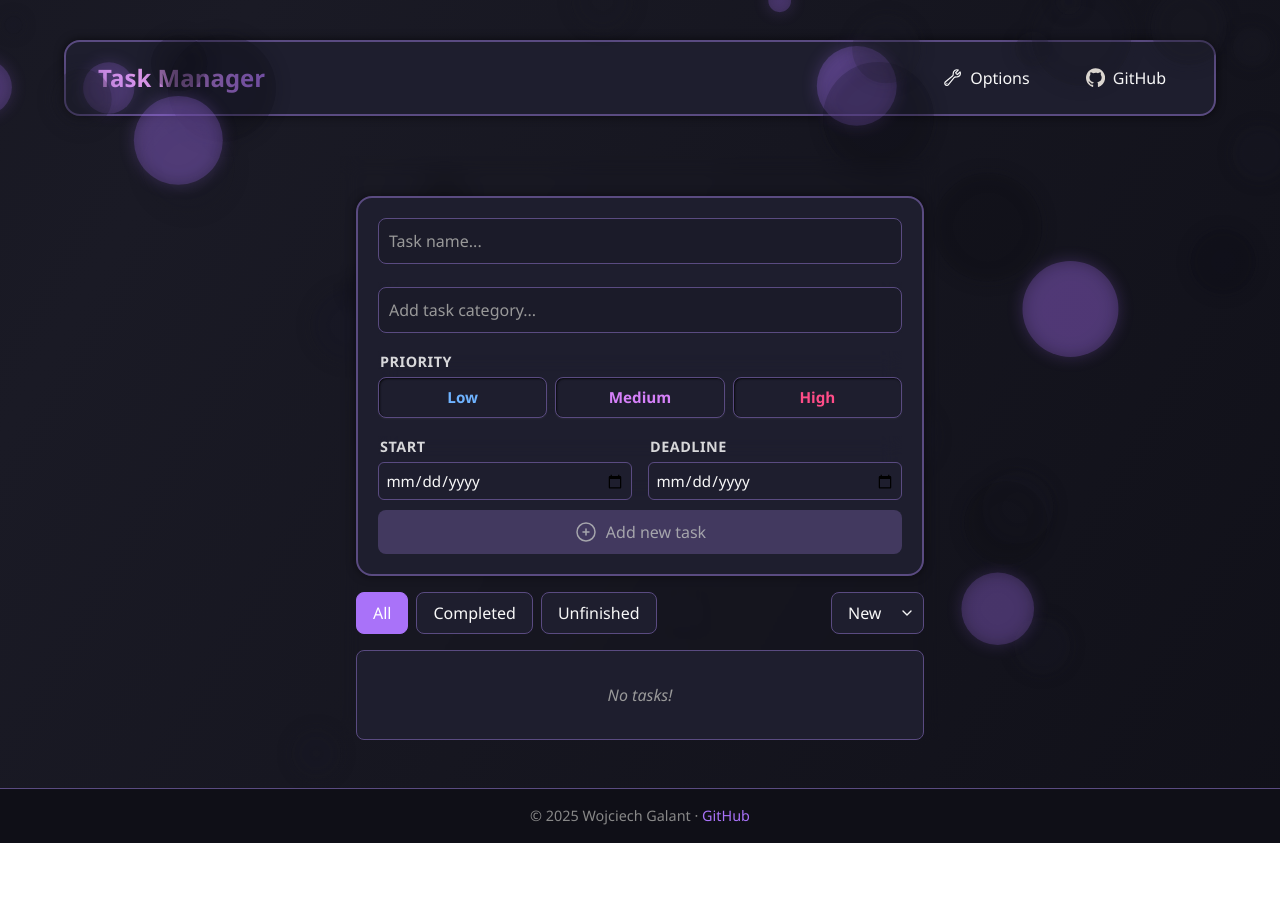
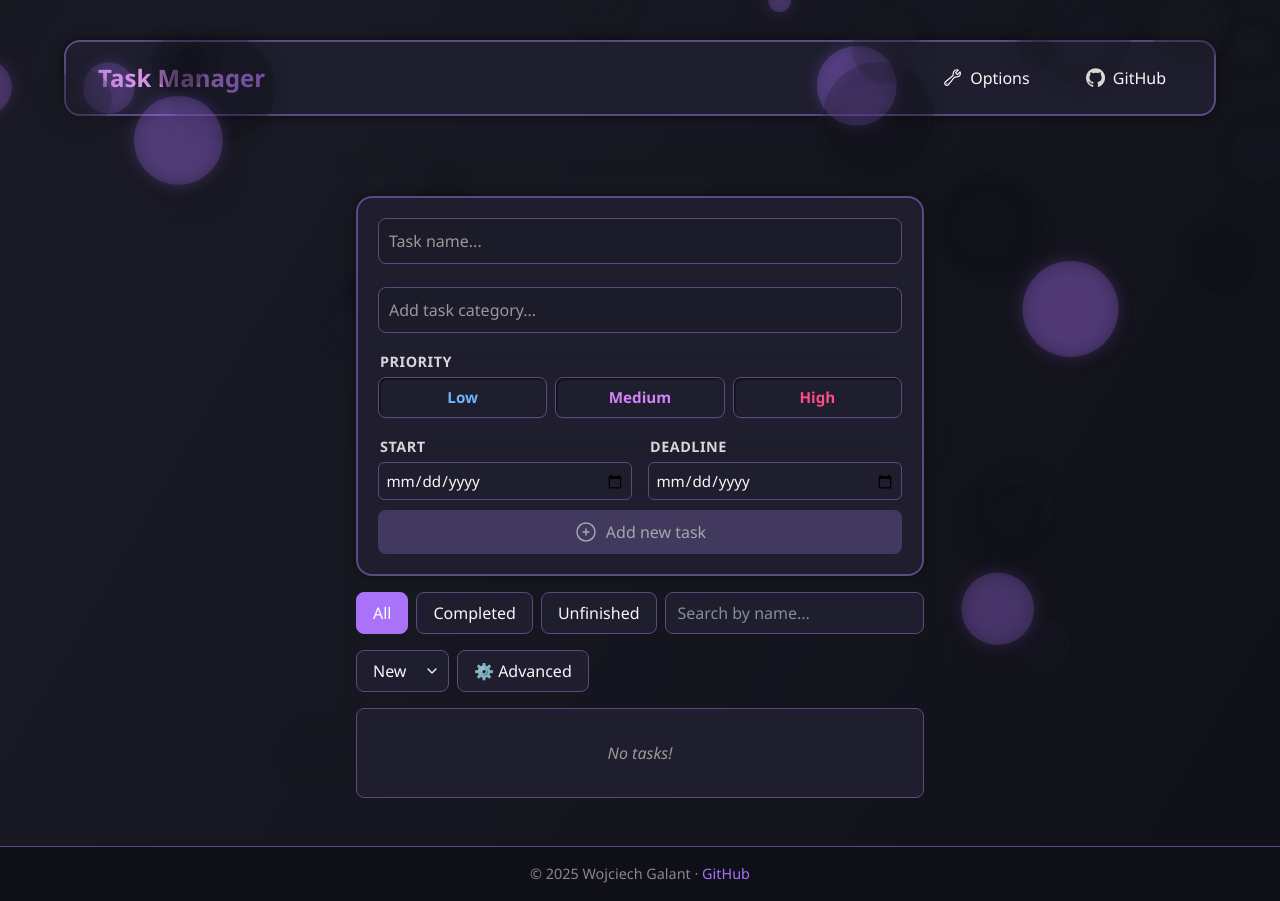
Before and after one commit to WojciechGalant1/react-task-app, a React (Vite) app: page / in a window 1280 px wide. Before the commit the page ends 843 px from the top, so only its background shows below. Built offline with nearby package versions, Linux system fonts and the light colour scheme.

Commit message:
feat: add search bar for tasks

```diff
--- /dev/null
+++ b/src/components/TaskAdvancedControls.jsx
@@ -0,0 +1,39 @@
+import React from 'react';
+
+export const TaskAdvancedControls = ({
+  searchQuery,
+  setSearchQuery,
+  currentGroup,
+  setGroup,
+  onClose
+}) => {
+  return (
+    <div className="modal-backdrop" onClick={onClose}>
+      <div className="modal" onClick={(e) => e.stopPropagation()}>
+        <h2>Advanced Options</h2>
+
+        <label>Search by name:</label>
+        <input
+          type="text"
+          className="search-input"
+          placeholder="e.g. groceries"
+          value={searchQuery}
+          onChange={(e) => setSearchQuery(e.target.value)}
+        />
+
+        <label>Group tasks by:</label>
+        <select
+          className="sort-select"
+          value={currentGroup}
+          onChange={(e) => setGroup(e.target.value)}
+        >
+          <option value="none">No grouping</option>
+          <option value="priority">Priority</option>
+          <option value="tags">Tags</option>
+        </select>
+
+        <button className="button" onClick={onClose}>Close</button>
+      </div>
+    </div>
+  );
+};
--- a/src/components/TaskControls.jsx
+++ b/src/components/TaskControls.jsx
@@ -1,8 +1,15 @@
-import React from 'react'
+import React from 'react';
 
-export const TaskControls = ({ currentFilter, setFilter, currentSort, setSort }) => {
+export const TaskControls = ({
+  currentFilter,
+  setFilter, currentSort,
+  setSort,
+  searchQuery,
+  setSearchQuery,
+  onOpenAdvanced
+}) => {
   return (
-        <div className="btn-row">
+    <div className="task-controls">
       <div className="btn-group">
         <button
           className={`button ${currentFilter === 'all' ? 'active' : ''}`}
@@ -22,8 +29,17 @@ export const TaskControls = ({ currentFilter, setFilter, currentSort, setSort })
         >
           Unfinished
         </button>
+
+        <input
+          type="text"
+          className="search-input"
+          placeholder="Search by name..."
+          value={searchQuery}
+          onChange={(e) => setSearchQuery(e.target.value)}
+        />
       </div>
 
+      <div className="btn-group">
         <select
           className="sort-select"
           value={currentSort}
@@ -34,6 +50,85 @@ export const TaskControls = ({ currentFilter, setFilter, currentSort, setSort })
           <option value="newest">New</option>
           <option value="oldest">Old</option>
         </select>
+
+        <button className="button advanced-button" onClick={onOpenAdvanced}>
+          ⚙️ Advanced
+        </button>
       </div>
-    )
-}
+    </div>
+  );
+};
+
+
+
+
+// import React from 'react';
+
+// export const TaskControls = ({
+//   currentFilter,
+//   setFilter,
+//   currentSort,
+//   setSort,
+//   currentGroup,
+//   setGroup,
+//   searchQuery,
+//   setSearchQuery
+// }) => {
+//   return (
+//     <div className="task-controls">
+//       <div className="btn-row top-row">
+//         <div className="btn-group">
+//           <button
+//             className={`button ${currentFilter === 'all' ? 'active' : ''}`}
+//             onClick={() => setFilter('all')}
+//           >
+//             All
+//           </button>
+//           <button
+//             className={`button ${currentFilter === 'completed' ? 'active' : ''}`}
+//             onClick={() => setFilter('completed')}
+//           >
+//             Completed
+//           </button>
+//           <button
+//             className={`button ${currentFilter === 'unfinished' ? 'active' : ''}`}
+//             onClick={() => setFilter('unfinished')}
+//           >
+//             Unfinished
+//           </button>
+//         </div>
+
+//         <input
+//           type="text"
+//           className="search-input"
+//           placeholder="Search by name..."
+//           value={searchQuery}
+//           onChange={(e) => setSearchQuery(e.target.value)}
+//         />
+//       </div>
+
+//       <div className="btn-row bottom-row">
+//         <select
+//           className="sort-select"
+//           value={currentSort}
+//           onChange={(e) => setSort(e.target.value)}
+//         >
+//           <option value="az">A → Z</option>
+//           <option value="za">Z → A</option>
+//           <option value="newest">New</option>
+//           <option value="oldest">Old</option>
+//         </select>
+
+//         <select
+//           className="sort-select"
+//           value={currentGroup}
+//           onChange={(e) => setGroup(e.target.value)}
+//         >
+//           <option value="none">No grouping</option>
+//           <option value="priority">Group by Priority</option>
+//           <option value="tags">Group by Tag</option>
+//         </select>
+//       </div>
+//     </div>
+//   );
+// };
--- a/src/components/TaskForm.jsx
+++ b/src/components/TaskForm.jsx
@@ -24,6 +24,7 @@ export const TaskForm = ({ onAddTask }) => {
       text: input,
       tags: selectedTags,
       priority: priority,
+      startDate,
       endDate,
     };
 
--- a/src/hooks/useTasks.js
+++ b/src/hooks/useTasks.js
@@ -22,7 +22,7 @@ export const useTasks = () => {
     localStorage.setItem('tasks', JSON.stringify(tasks));
   }, [tasks]);
 
-  const addTask = ({ text, tags = [], priority = "Low", endDate = "" }) => {
+  const addTask = ({ text, tags = [], priority = "Low", startDate = "", endDate = "" }) => {
     const trimmed = text.trim();
     if (trimmed.length === 0) return;
 
@@ -32,6 +32,7 @@ export const useTasks = () => {
       completed: false,
       tags,
       priority,
+      startDate,
       endDate,
     };
     setTasks((prev) => [newTask, ...prev]);
--- a/src/styles/controls.css
+++ b/src/styles/controls.css
@@ -63,3 +63,37 @@ body.light-theme .sort-select {
   border-color: var(--accent-color);
   box-shadow: 0 0 0 2px var(--input-focus-outline);
 }
+
+.task-controls {
+  display: flex;
+  flex-direction: column;
+  gap: 1rem;
+  margin: 1rem;
+  z-index: 1;
+}
+
+.task-controls .btn-row {
+  display: flex;
+  flex-wrap: wrap;
+  gap: 1rem;
+  align-items: center;
+  justify-content: space-between;
+}
+
+.search-input {
+  flex: 1;
+  min-width: 180px;
+  padding: 8px 12px;
+  background-color: var(--secondary-color);
+  color: var(--text-color);
+  border: 1px solid var(--border-color);
+  border-radius: 8px;
+  font-size: 1rem;
+  transition: border-color 0.3s ease;
+}
+
+.search-input:focus {
+  outline: none;
+  border-color: var(--accent-color);
+  box-shadow: 0 0 0 2px var(--input-focus-outline);
+}
```
Also changed, not shown: 1 other file (tests, documents, lock files or other folders). Lines whose indentation alone changed are shown as unchanged.
